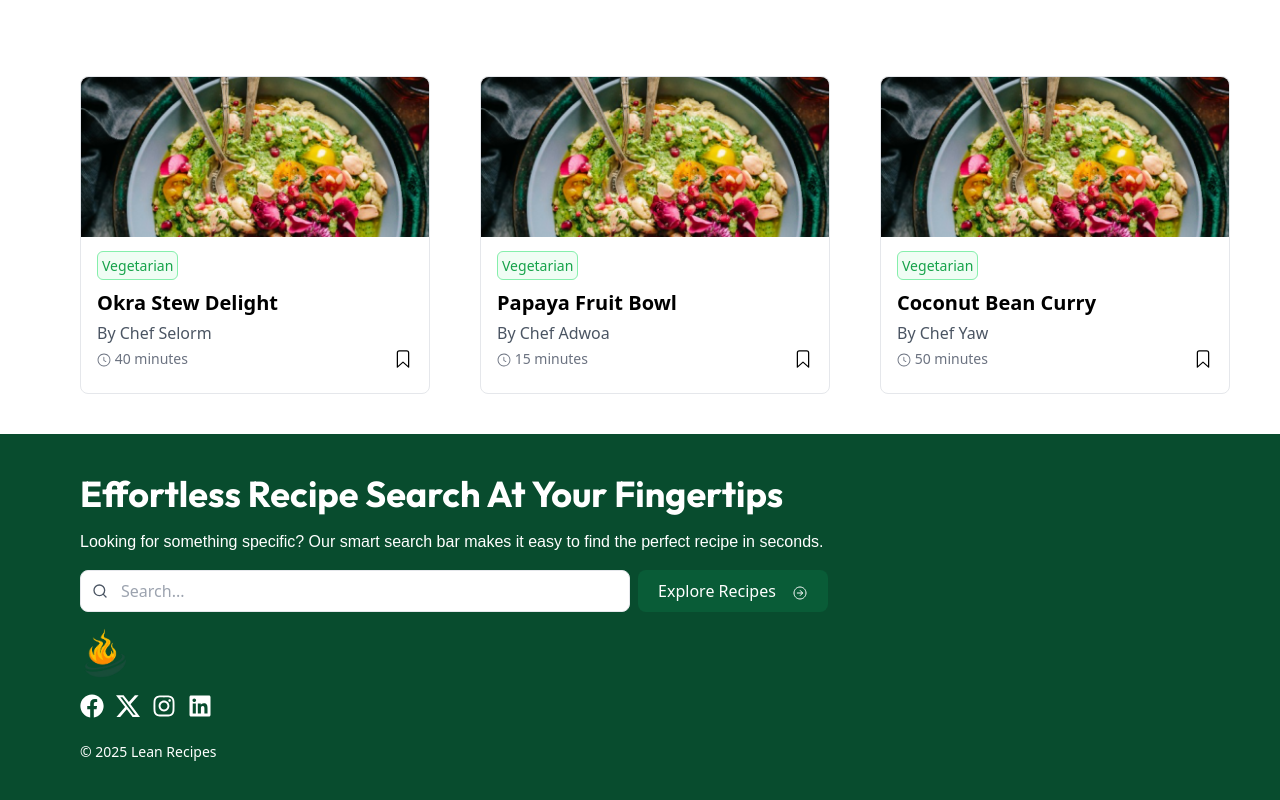
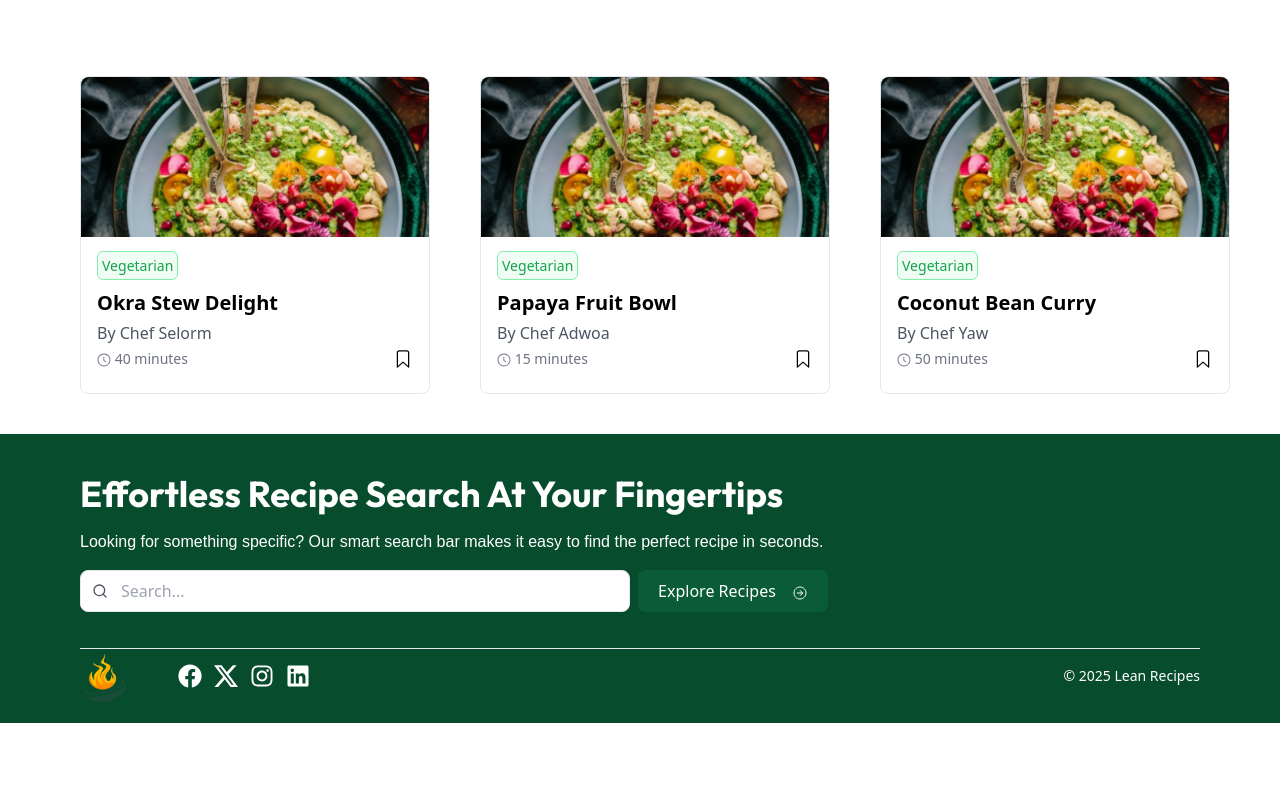
Before and after one commit to dsgnjoe/lean-recipes, a React (Vite) app: page / in a window 1280 px wide. Shown: the part 1854-2654 px from the top of the page. After the commit the page ends 2577 px from the top, so only its background shows below. Built offline with nearby package versions, Linux system fonts and the light colour scheme; a web font is replaced by a local one.

Commit message:
final footer

```diff
--- a/src/components/Footer.jsx
+++ b/src/components/Footer.jsx
@@ -11,7 +11,7 @@ const Footer = () => {
   const footerYear = new Date().getFullYear()
 
   return (
-    <div className='mt-10 bg-footerGreen p-3 pt-5 md:px-20 md:py-10'>
+    <div className='mt-10 bg-footerGreen p-3 pt-5 md:px-20 md:pt-10 md:pb-5'>
       <div className='flex flex-col  justify-center gap-4'>
         <h3 className='text-4xl font-bold font-outfit text-white'>
           Effortless Recipe Search At Your Fingertips
@@ -34,8 +34,16 @@ const Footer = () => {
           </button>
         </div>
 
+        <div className='flex flex-col md:flex-row md:items-center gap-2 md:justify-between md:mt-5 md:border-t '>
+          <div className='md:flex md:items-center md:justify-center md:gap-12'>
             <Link to={'/'}>
-          <img src={Logo} alt='lean recipe logo' width={50} height={50} />
+              <img
+                src={Logo}
+                alt='lean recipe logo'
+                width={50}
+                height={50}
+                className='md:mt-1 '
+              />
             </Link>
 
             <div className='flex items-center gap-3'>
@@ -52,9 +60,11 @@ const Footer = () => {
                 <FaLinkedin className='text-white text-2xl' />
               </Link>
             </div>
+          </div>
           {/* Copyright Section */}
           <div className=' text-white text-sm py-2'>
             <p> &copy; {footerYear} Lean Recipes</p>
+          </div>
         </div>
       </div>
     </div>
```
Lines whose indentation alone changed are shown as unchanged.
